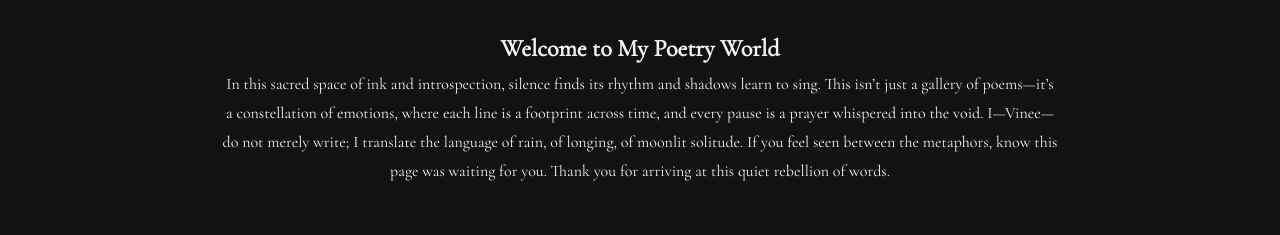
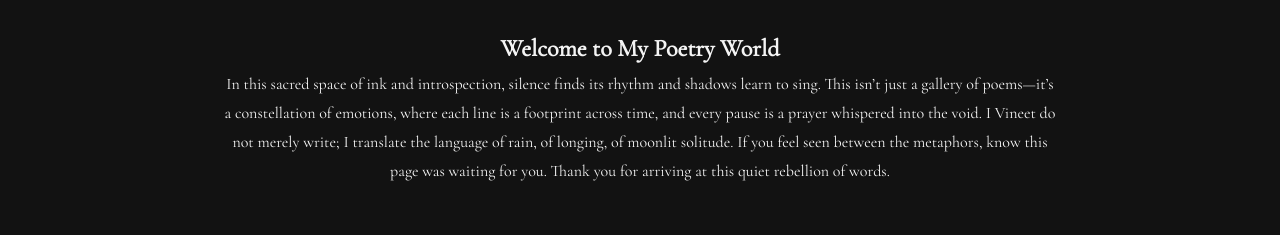
Before and after one commit to vineetRIE/vineet_poems, a plain HTML site: page index.html in a window 1280 px wide. Shown: the part 215-450 px from the top of the page. Drawn offline with nearby package versions, Linux system fonts and the light colour scheme.

Commit message:
Update index.html

```diff
--- a/index.html
+++ b/index.html
@@ -138,7 +138,7 @@
     In this sacred space of ink and introspection, silence finds its rhythm and shadows learn to sing.
     This isn’t just a gallery of poems—it’s a constellation of emotions, where each line is a footprint across time,
     and every pause is a prayer whispered into the void.
-    I—Vinee—do not merely write; I translate the language of rain, of longing, of moonlit solitude.
+    I Vineet do not merely write; I translate the language of rain, of longing, of moonlit solitude.
     If you feel seen between the metaphors, know this page was waiting for you.
     Thank you for arriving at this quiet rebellion of words.
   </p>
```
